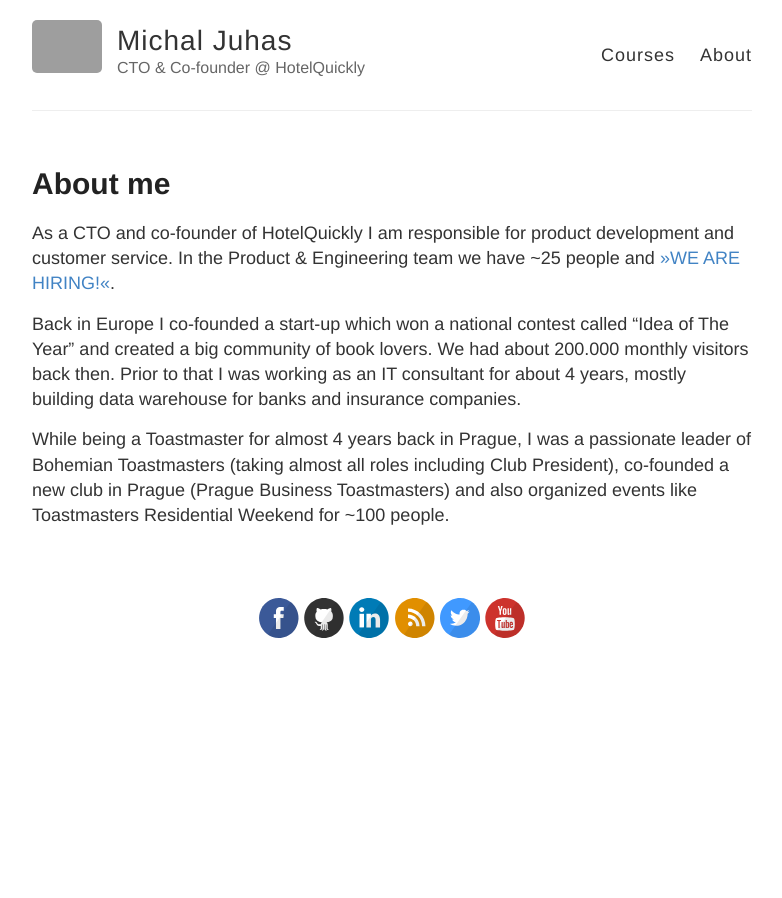
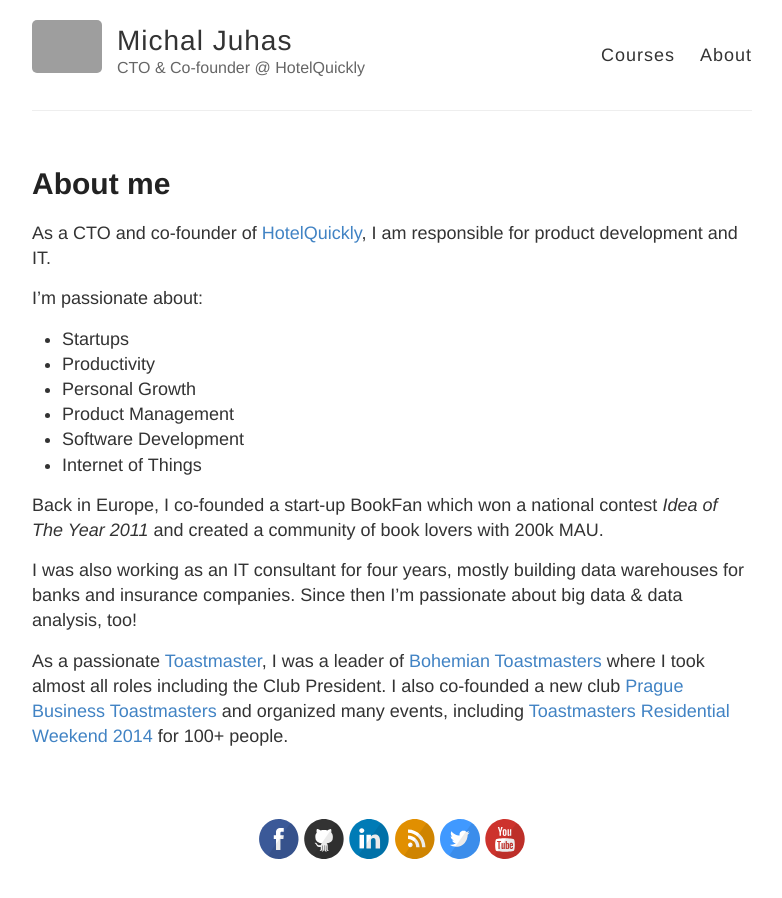
Before and after one commit to michaljuhas/OLD_michaljuhas.github.io, a Jekyll site: the page built from about.md, in a window 1280 px wide. Shown: the whole page, without its empty margins (248-1030 px from the left). Built offline with Jekyll 4.4.1, drawn with Linux system fonts in a browser that asks for light colours; comment, search, counter and statistics services are not loaded; grey boxes are pictures that could not be loaded.

Commit message:
Improved ABOUT ME

```diff
--- a/about.md
+++ b/about.md
@@ -2,14 +2,25 @@
 layout: page
 title: About me
 permalink: /about/
+description: As a CTO and co-founder of HotelQuickly I am responsible for product development and IT.
 ---
 
-As a CTO and co-founder of HotelQuickly I am responsible for product development and customer service. In the Product & Engineering team we have ~25 people and [»WE ARE HIRING!«](https://github.com/HotelQuickly/WeAreHiring/).
+As a CTO and co-founder of [HotelQuickly](http://www.hotelquickly.com), I am responsible for product development and IT.
 
-Back in Europe I co-founded a start-up which won a national contest called "Idea of The Year" and created a big community of book lovers. We had about 200.000 monthly visitors back then. Prior to that I was working as an IT consultant for about 4 years, mostly building data warehouse for banks and insurance companies.
+I'm passionate about:
 
-While being a Toastmaster for almost 4 years back in Prague, I was a passionate leader of Bohemian Toastmasters (taking almost all roles including Club President), co-founded a new club in Prague (Prague Business Toastmasters) and also organized events like Toastmasters Residential Weekend for ~100 people.
+* Startups
+* Productivity
+* Personal Growth
+* Product Management
+* Software Development
+* Internet of Things
 
+Back in Europe, I co-founded a start-up BookFan which won a national contest _Idea of The Year 2011_ and created a community of book lovers with 200k MAU.
+
+I was also working as an IT consultant for four years, mostly building data warehouses for banks and insurance companies. Since then I'm passionate about big data & data analysis, too!
+
+As a passionate [Toastmaster](http://www.toastmasters.org/), I was a leader of [Bohemian Toastmasters](http://bohemiantoastmasters.org/) where I took almost all roles including the Club President. I also co-founded a new club [Prague Business Toastmasters](http://www.praguebusinesstoastmasters.com) and organized many events, including [Toastmasters Residential Weekend 2014](http://www.praguetoastmasters.cz/residential-weekend) for 100+ people.
 
 <a class="twitter-timeline" href="https://twitter.com/juhasm" data-chrome="transparent" data-widget-id="736417549311565824"></a>
 <script>!function(d,s,id){var js,fjs=d.getElementsByTagName(s)[0],p=/^http:/.test(d.location)?'http':'https';if(!d.getElementById(id)){js=d.createElement(s);js.id=id;js.src=p+"://platform.twitter.com/widgets.js";fjs.parentNode.insertBefore(js,fjs);}}(document,"script","twitter-wjs");</script>
```
Also changed, not shown: 404.md (+0 -2 lines), courses.md (+1 -0 lines), slack.md (+1 -0 lines), tags.md (+1 -0 lines), _sass/_highlights.scss (line endings or trailing spaces).
